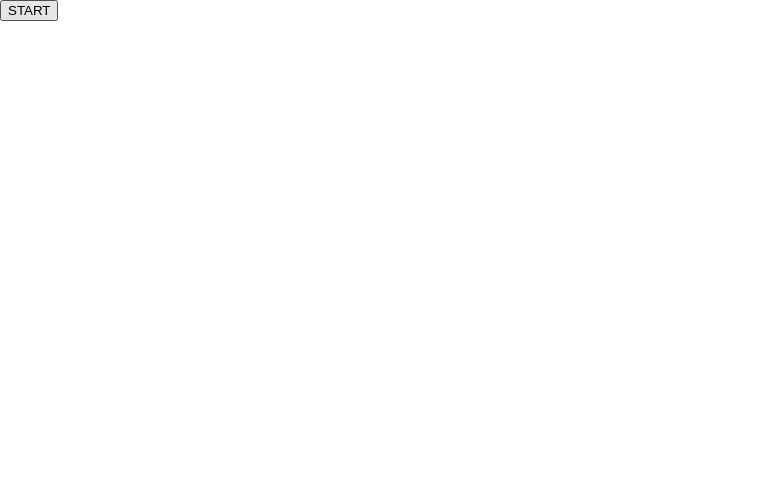
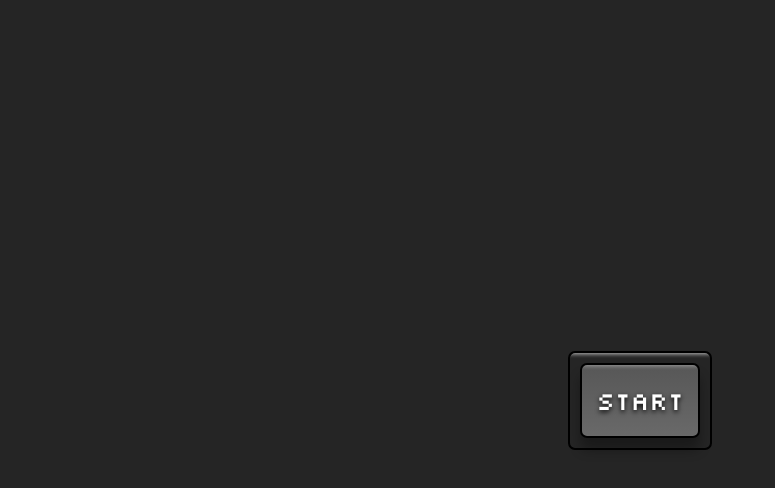
Before and after one commit to pageau92/Picture-in-picture, a plain HTML site: page index.html in a window 1280 px wide. Shown: the whole page, without its empty margins (0-775 px from the left). Drawn offline with Linux system fonts and the light colour scheme.

Commit message:
added button styling

```diff
--- a/style.css
+++ b/style.css
@@ -1,3 +1,5 @@
+@import url('https://fonts.googleapis.com/css2?family=Silkscreen&display=swap');
+
 
 html {
   box-sizing: border-box;
@@ -6,4 +8,39 @@ html {
 body {
   margin: 0;
   min-height: 100vh;
+  display: flex;
+  justify-content: center;
+  align-items: center;
+  background-color: rgb(37, 37, 37);
 }
+
+.button-container {
+  border: 2px solid black;
+  padding: 10px;
+  border-radius: 7px;
+  box-shadow: inset 0 20px 4px -19px rgba(255, 255, 255, 0.7);
+}
+
+button {
+  cursor: pointer;
+  outline: none;
+  width: 120px;
+  height: 75px;
+  font-family: Silkscreen, sans-serif;
+  font-size: 25px;
+  color: white;
+  text-shadow: 0 2px 5px black;
+  background: linear-gradient(to top, #696969, #575757);
+  border: 2px solid black;
+  border-radius: 7px;
+  box-shadow: inset 0 20px 4px -19px rgba(255, 255, 255, 0.4), 0 12px 12px 0 rgba(0, 0, 0, 0.3);
+}
+
+button:hover {
+  background: linear-gradient(to bottom, #696969, #575757);
+}
+
+button:active {
+  transform: translateY(3px);
+  box-shadow: 0 6px 6px 0 rgba(0, 0, 0, 0.3);
+}
```
